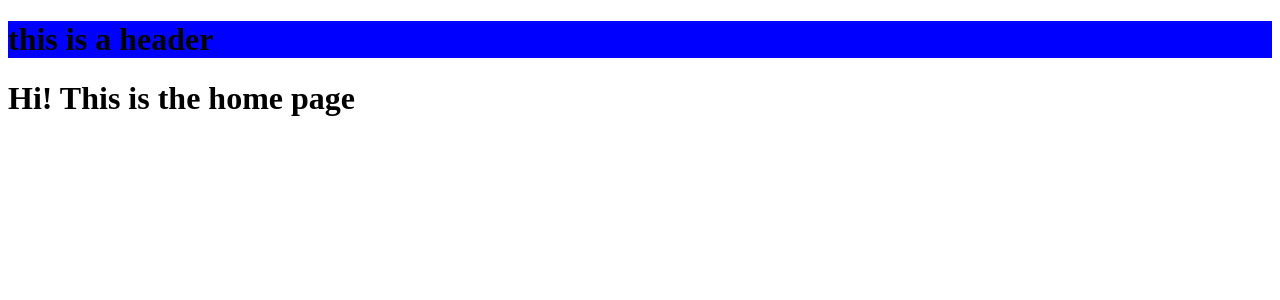
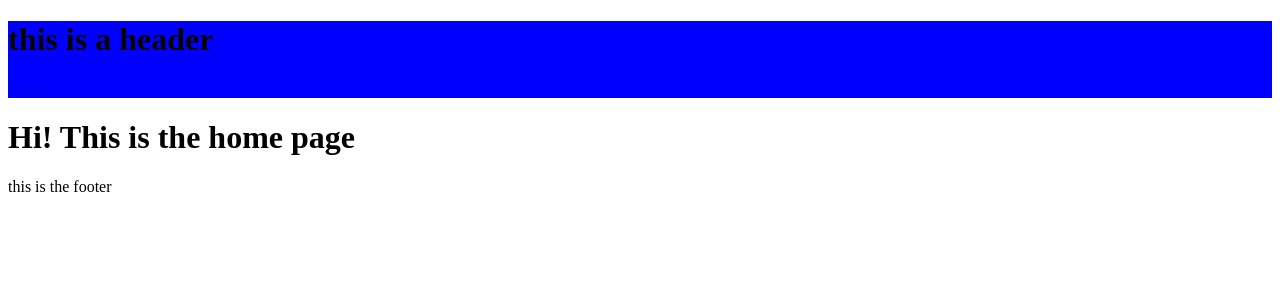
Before and after one commit to CurtisMac/Squidlee, a Next.js app: page / in a window 1280 px wide. Shown: the top 300 px of the page. Built offline with nearby package versions, Linux system fonts and the light colour scheme.

Commit message:
linked layout components

```diff
--- a/components/layout/Footer.js
+++ b/components/layout/Footer.js
@@ -0,0 +1,11 @@
+import React from "react";
+
+const Footer = () => {
+  return (
+    <div>
+      <p>this is the footer</p>
+    </div>
+  );
+};
+
+export default Footer;
--- a/components/layout/Header.js
+++ b/components/layout/Header.js
@@ -1,5 +1,8 @@
 import React from "react";
 import styled from "styled-components";
+
+//Components
+import Nav from "./Nav";
 
 const StyledHeader = styled.header`
   background-color: blue;
@@ -9,6 +12,7 @@ const Header = () => {
   return (
     <StyledHeader>
       <h1>this is a header</h1>
+      <Nav />
     </StyledHeader>
   );
 };
--- a/components/layout/Layout.js
+++ b/components/layout/Layout.js
@@ -0,0 +1,16 @@
+import { default as Head } from "./Meta";
+import Header from "./Header";
+import Footer from "./Footer";
+
+const Layout = ({ children }) => {
+  return (
+    <div>
+      <Head />
+      <Header />
+      {children}
+      <Footer />
+    </div>
+  );
+};
+
+export default Layout;
--- a/components/layout/Meta.js
+++ b/components/layout/Meta.js
@@ -0,0 +1,12 @@
+import Head from "next/head";
+
+const Meta = () => (
+  <Head>
+    <title>Squidlee</title>
+    <meta name="viewport" content="initial-scale=1.0, width=device-width" />
+    <meta charSet="utf-8" />
+    <link rel="shortcut icon" href="/static/favicon.png" />
+  </Head>
+);
+
+export default Meta;
--- a/components/layout/Nav.js
+++ b/components/layout/Nav.js
@@ -0,0 +1,20 @@
+import Link from "next/link";
+import styled from "styled-components";
+
+const MainNav = styled.nav`
+  color: red;
+`;
+
+class Nav extends React.Component {
+  render() {
+    return (
+      <nav>
+        <Link href="/">
+          <a>Home</a>
+        </Link>
+      </nav>
+    );
+  }
+}
+
+export default Nav;
--- a/pages/_app.js
+++ b/pages/_app.js
@@ -1,13 +1,14 @@
 import App, { Container } from "next/app";
-import Header from "../components/layout/Header";
+import Layout from "../components/layout/Layout";
 
 class MyApp extends App {
   render() {
     const { Component, pageProps } = this.props;
     return (
       <Container>
-        <Header />
-        <Component {...pageProps} />
+        <Layout>
+          <Component {...pageProps} />
+        </Layout>
       </Container>
     );
   }
--- a/pages/_document.js
+++ b/pages/_document.js
@@ -14,10 +14,7 @@ export default class MyDocument extends Document {
   render() {
     return (
       <html>
-        <Head>
-          <title>Squidlee</title>
-          {this.props.styleTags}
-        </Head>
+        <Head>{this.props.styleTags}</Head>
         <body>
           <Main />
           <NextScript />
```
Also changed, not shown: components/layout/ThemeProvider.js (added).
